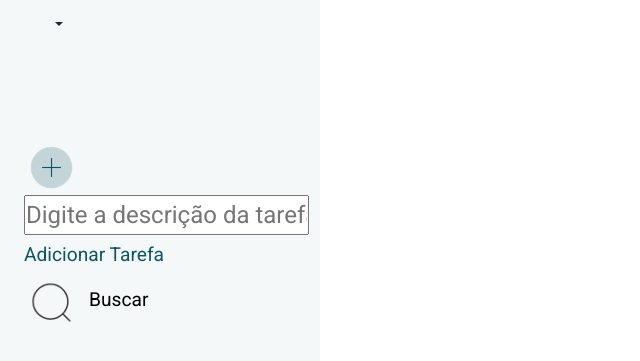
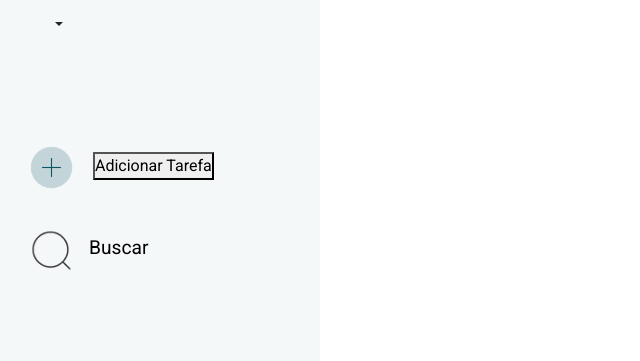
Before and after one commit to igorifsp/task_app, a website: page front/toDo/index.html in a window 1280 px wide. Shown: the part 127-488 px from the top of the page, without its empty margins (0-640 px from the left). Drawn offline with nearby package versions, Linux system fonts and the light colour scheme.

Commit message:
post create working

```diff
--- a/front/toDo/index.html
+++ b/front/toDo/index.html
@@ -49,11 +49,12 @@
                     <ul class="nav pills flex-column mt-5">
                         <li class="nav-item mt-4">
                             <br>
-                            <img src="/front/assets/icon-add.png" alt="add"> <span class="fs-4 d-none d-sm-inline">
-<!-- No HTML, substitua o parágrafo (p) pela entrada (input) e adicione um botão -->
-                             <input type="text" id="taskDescription" placeholder="Digite a descrição da tarefa">
-                             <button onclick="createTask()">Adicionar Tarefa</button>
+                        <img src="/front/assets/icon-add.png" alt="add" onclick="toggleTaskInput()">
+                        <input type="text" id="taskDescriptionInput" style="display: none;" placeholder="Descrição">
+                        <button id="addTaskButton" onclick="addTask()">Adicionar Tarefa</button>
+
                         </li>
+                        <br>
                         <li class="nav-item mt-1">
                             <img src="/front/assets/icon-search.png" alt="add"><span class="fs-4 d-none d-sm-inline"
                                 id="search"><a href="">Buscar</a></span>
--- a/front/toDo/script.js
+++ b/front/toDo/script.js
@@ -1,11 +1,35 @@
-function createTask() {
-  const taskDescription = document.getElementById("taskDescription").value;
+function toggleTaskInput() {
+  // Obtém o elemento do input
+  const inputElement = document.getElementById("taskDescriptionInput");
+
+  // Verifica se o input está visível
+  if (inputElement.style.display === "none") {
+    // Define a visibilidade do input para ser exibido
+    inputElement.style.display = "inline-block";
+  } else {
+    // Define a visibilidade do input para ser invisível
+    inputElement.style.display = "none";
+  }
+}
+
+function addTask() {
+  // Obtenha o texto digitado pelo usuário na entrada
+  const taskDescription = document
+    .getElementById("taskDescriptionInput")
+    .value.trim();
+
+  // Verifica se o input possui texto
+  if (!taskDescription) {
+    // Se o input estiver vazio, não faz nada
+    return;
+  }
+
   // Crie um objeto com os dados da tarefa a ser enviada
   const storedUserData = JSON.parse(localStorage.getItem("userData"));
 
   const taskData = {
-    title: null,
-    description: taskDescription,
+    title: null, // Como você mencionou que o título deve ser nulo
+    description: taskDescription, // Use a descrição digitada pelo usuário
     isCompleted: false,
     emailUser: storedUserData.email, // Utilizando o email do usuário logado
   };
```
